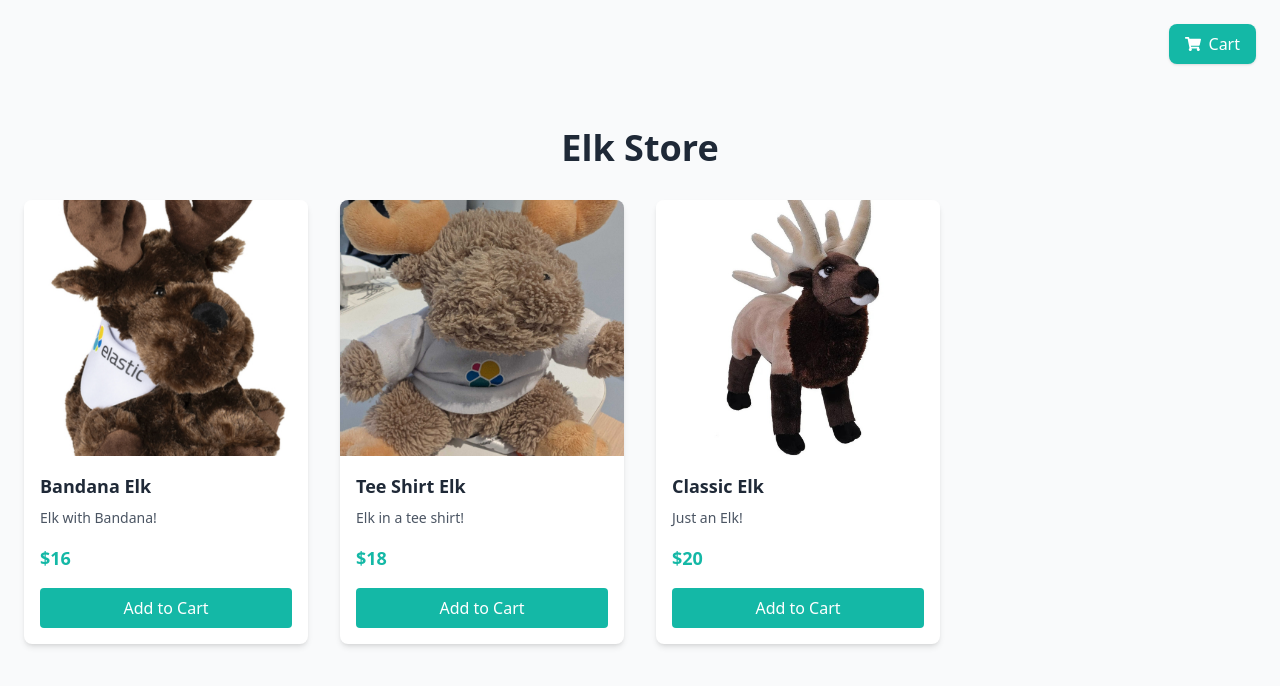
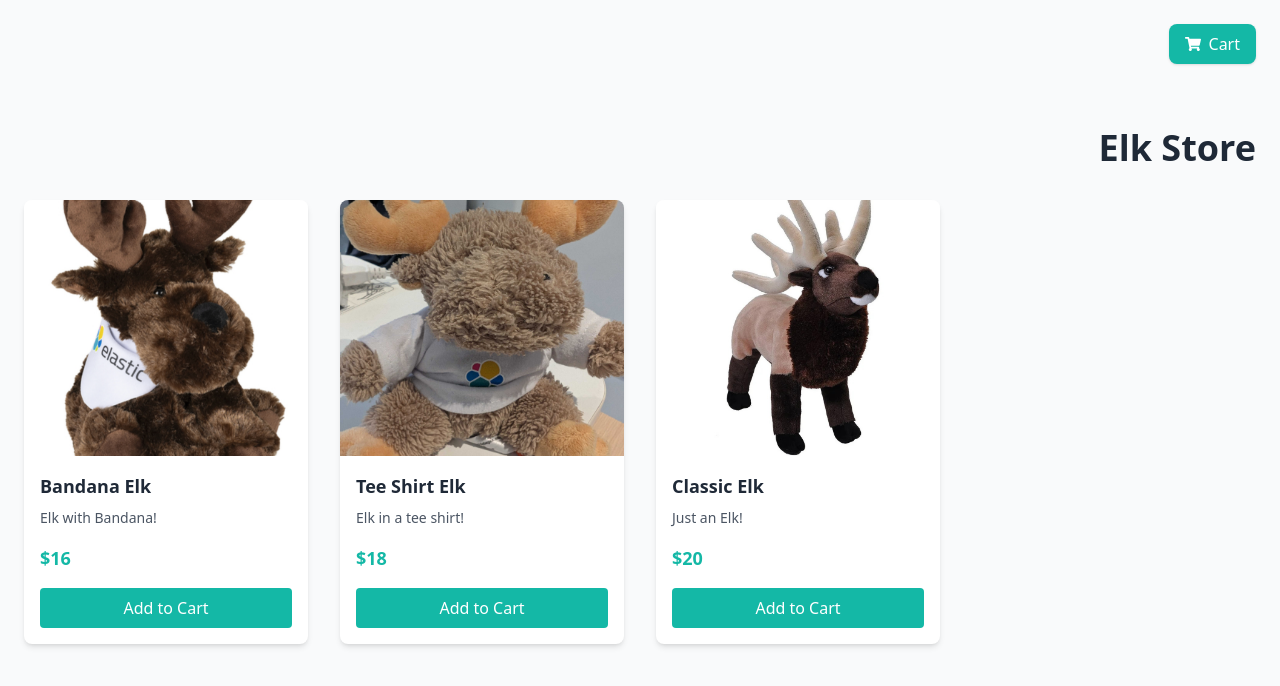
Before and after one commit to JessicaGarson/react-elk-store, a React (Create React App) app: page / in a window 1280 px wide. Shown: the top 686 px of the page. Built offline with nearby package versions, Linux system fonts and the light colour scheme.

Commit message:
Update Home.js

```diff
--- a/src/pages/Home.js
+++ b/src/pages/Home.js
@@ -45,7 +45,7 @@
   };
 
   const handleCheckout = () => {
-    alert("Checkout!");
+    alert("Proceeding to checkout...");
   };
 
   const totalPrice = cart.reduce((sum, item) => sum + item.price * item.quantity, 0);
@@ -68,7 +68,7 @@
       </div>
 
       <div className="container mx-auto max-w-7xl px-6 py-10">
-        <h1 className="text-4xl font-bold text-gray-800 mb-8 text-center">Elk Store</h1>
+        <h1 className="text-4xl font-bold text-gray-800 mb-8 text-right">Elk Store</h1>
         <div className="grid grid-cols-1 sm:grid-cols-2 md-grid-cols-3 lg:grid-cols-4 gap-8">
           {products.map((product) => (
             <ProductCard key={product.id} product={product} onAddToCart={handleAddToCart} />
```
